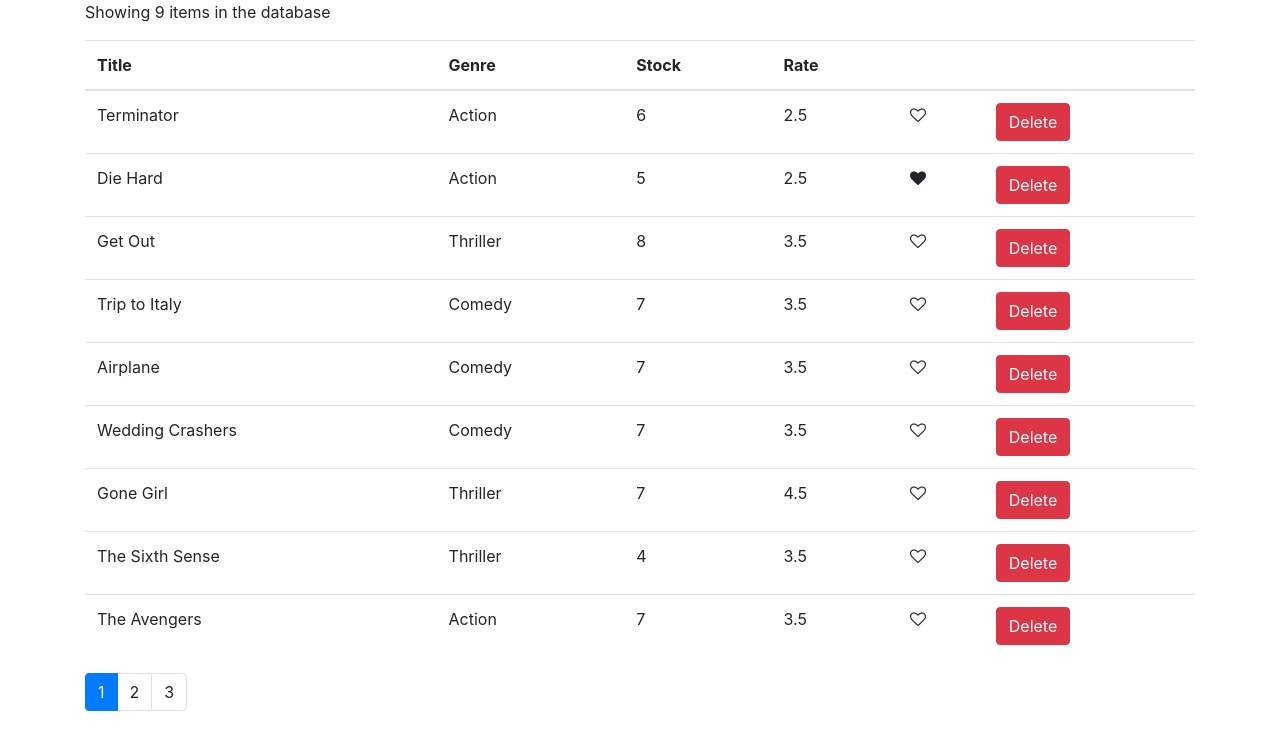
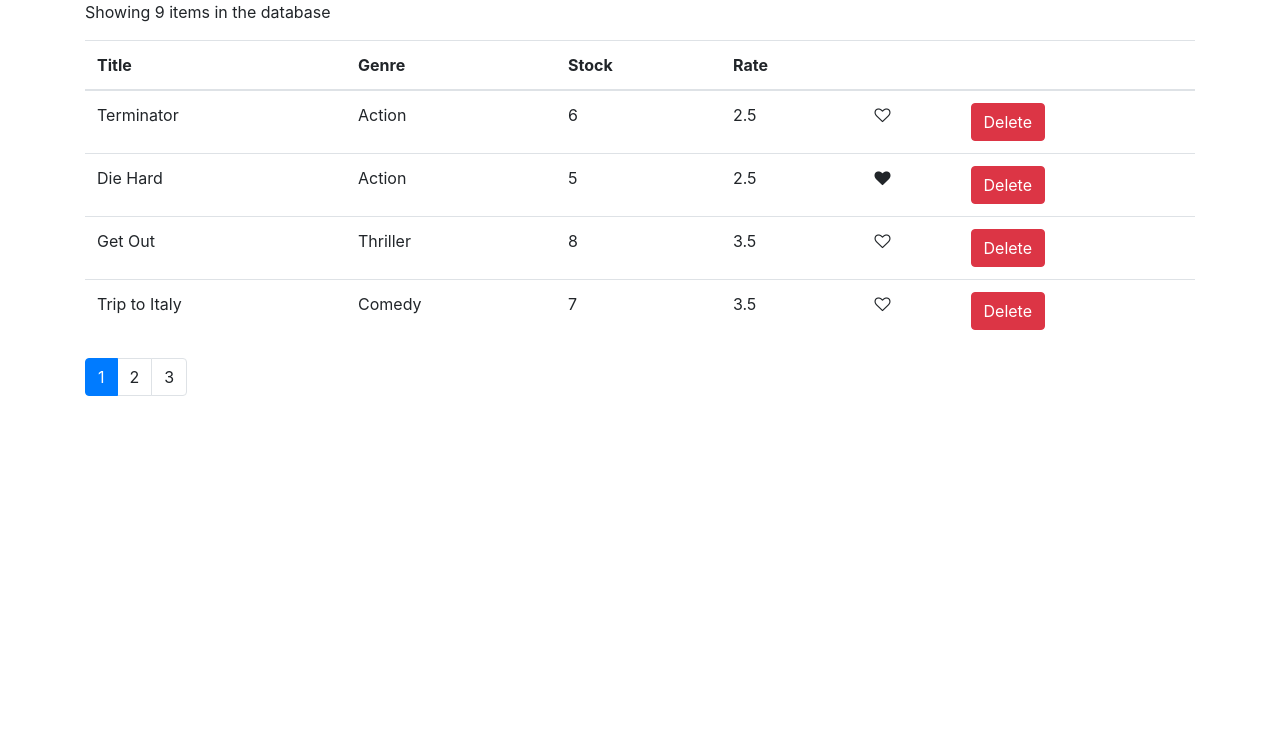
Before and after one commit to mozhdeh-peykari/vidly, a React (Create React App) app: page / in a window 1280 px wide. Shown: the top 750 px of the page. Built offline with nearby package versions, Linux system fonts and the light colour scheme.

Commit message:
Paginate data

```diff
--- a/src/components/movies.jsx
+++ b/src/components/movies.jsx
@@ -2,6 +2,7 @@ import React, { Component } from 'react';
 import { deleteMovie, getMovie, getMovies, saveMovie } from "../services/fakeMovieService";
 import Like from './common/like';
 import Pagination from './common/pagination';
+import {paginate} from '../utils/paginate';
 
 export class Movies extends Component{
 constructor(){
@@ -43,6 +44,8 @@ handlePageChange = page => {
 
 render(){
     const {length: count} = this.state.movies;
+    const {movies: allMovies, currentPage, pageSize} = this.state;
+    const movies = paginate(allMovies, currentPage, pageSize);
     return (<div>
 
 {this.getLength()}
@@ -58,7 +61,7 @@ render(){
     </tr>
   </thead>
   <tbody>
-  {this.state.movies.map(m =>
+  {movies.map(m =>
             <tr key={m._id}>
                 <td key={m.title}>{m.title}</td>
                 <td key={m.genre.name}>{m.genre.name}</td>
--- /dev/null
+++ b/src/utils/paginate.js
@@ -0,0 +1,9 @@
+import _ from 'lodash'
+
+export function paginate(items, pageNumber, pageSize){
+    const startIndex = (pageNumber - 1) * pageSize;
+    return _(items)
+            .slice(startIndex)
+            .take(pageSize)
+            .value();
+}
```
